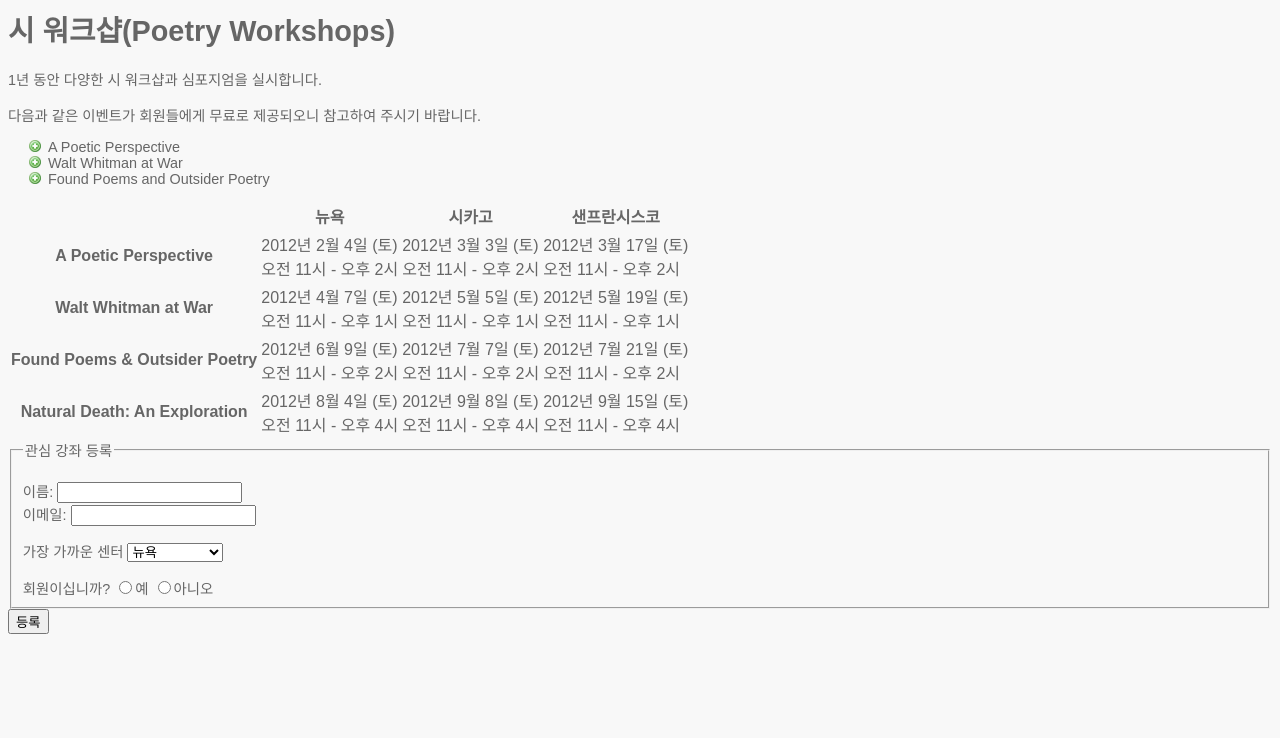
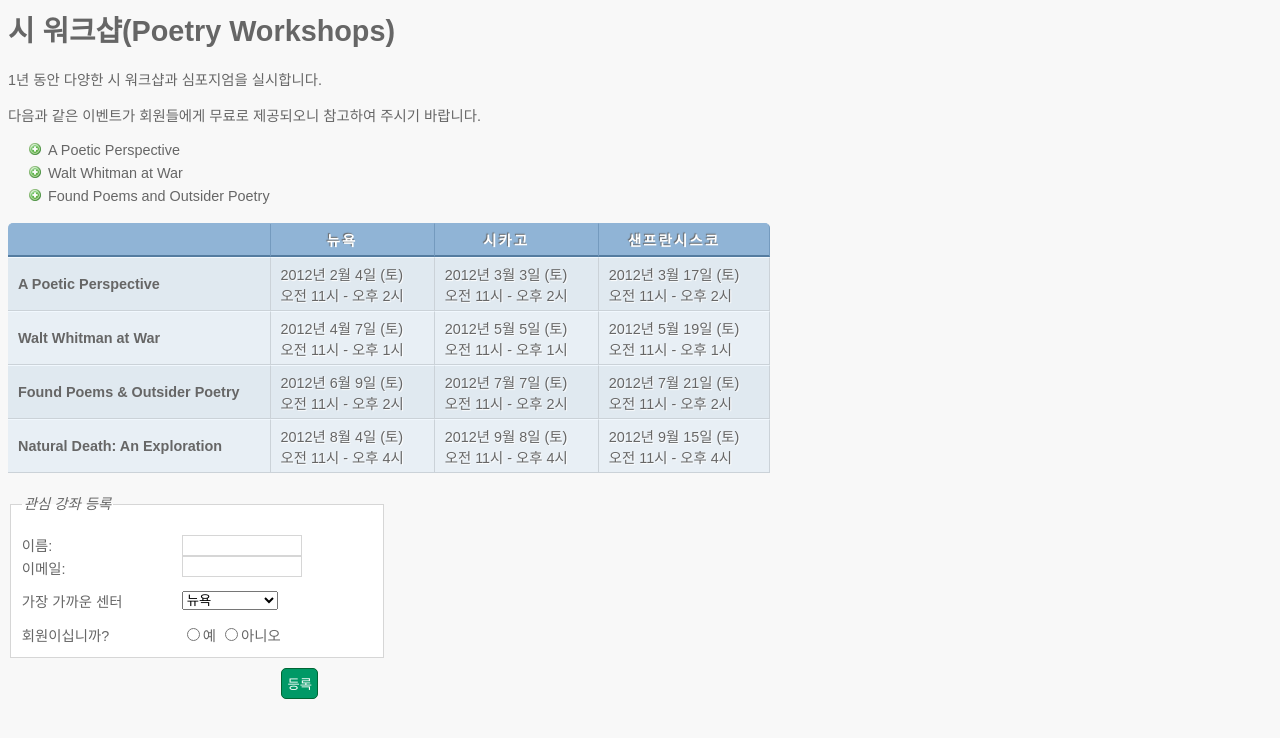
Before and after one commit to whitepopo1/HTML-CSS, a plain HTML site: page chapter14/example.html in a window 1280 px wide. Drawn offline with Linux system fonts and the light colour scheme.

Commit message:
0730_add_input[type="email"]

```diff
--- a/chapter14/example.html
+++ b/chapter14/example.html
@@ -11,51 +11,94 @@
       }
       li {
         list-style-image: url("images/icon-plus.png");
+        line-height: 1.6em;
       }
       table {
-
+        border-spacing: 0px;
       }
       th, td {
-
+        padding: 5px 30px 5px 10px;
+        border-spacing: 0px;
+        font-size: 90%;
+        margin: 0px;
+      }
+      th, td {
+        text-align: left;
+        background-color: #e0e9f0;
+        border-top: 1px solid #f1f8fe;
+        border-bottom: 1px solid #cbd2d8;
+        border-right: 1px solid #cbd2d8;
       }
       tr.head th {
-
+        color: #fff;
+        background-color: #90b4d6;
+        border-bottom: 2px solid #547ca0;
+        border-right: 1px solid #749abe;
+        border-top: 1px solid #90b4d6;
+        text-align: center;
+        text-shadow: -1px -1px 1px #666666;
+        letter-spacing: 0.15em;
       }
       td {
-
+        text-shadow: 1px 1px 1px #ffffff;
       }
       tr.even td, tr.even th {
-
+        background-color: #e8eff5;
       }
       tr.head th:first-child {
-
+        -webkit-border-top-left-radius: 5px;
+        -moz-border-radius-topleft: 5px;
+        border-top-left-radius: 5px;
       }
       tr.head th:last-child {
-
+        -webkit-border-top-right-radius: 5px;
+        -moz-border-radius-topright: 5px;
+        border-top-right-radius: 5px;
       }
       fieldset {
-
+        width: 350px;
+        margin-top: 20px;
+        border: 1px solid #d6d6d6;
+        background-color: #ffffff;
+        line-height: 1.6em;
       }
       legend {
-
+        font-style: italic;
+        color: #666666;
       }
-      input[type="text"] {
-
+      input[type="text"], input[type="email"] {
+        width: 120px;
+        border: 1px solid #d6d6d6;
+        padding: 2px;
+        outline: none;
       }
-      input[type="text"]:focus, input[type="text"]:hover {
-
+      input[type="text"]:focus, input[type="text"]:hover,
+      input[type="email"]:focus, input[type="email"]:hover {
+        background-color: #d0e2f0;
+        border: 1px solid #999999;
       }
       input[type="submit"] {
-
+        border: 1px solid #006633;
+        background-color: #009966;
+        color: #ffffff;
+        border-radius: 5px;
+        padding: 5px;
+        margin-top: 10px;
       }
       input[type="submit"]:hover {
-
+        border: 1px solid #006633;
+        background-color: #00cc33;
+        color: #ffffff;
+        cursor: pointer;
       }
       .title {
-
+        float: left;
+        width: 160px;
+        clear: left;
       }
       .submit {
-
+        width: 310px;
+        text-align: right;
       }
     </style>
   </head>
```
